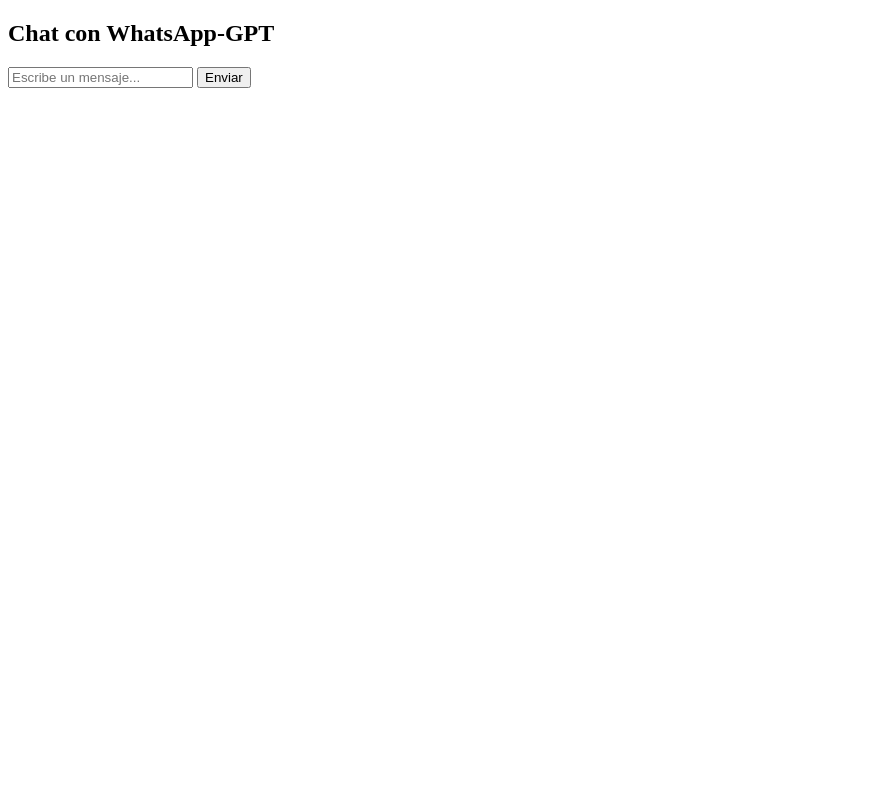
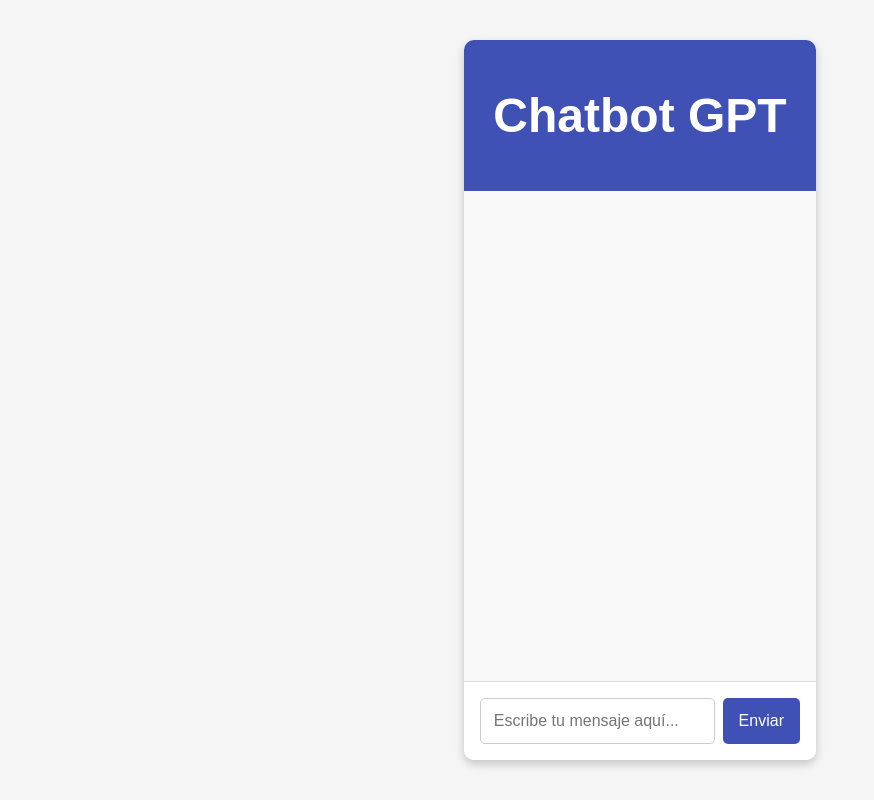
Before and after one commit to enricalicarte/whatsapp-gpt, a plain HTML site: page index.html in a window 1280 px wide. Shown: the whole page, without its empty margins (0-874 px from the left). Drawn offline with Linux system fonts and the light colour scheme.

Commit message:
Updated chatbot frontend design to full-screen layout similar to Perplexity

```diff
--- a/index.html
+++ b/index.html
@@ -3,17 +3,22 @@
 <head>
     <meta charset="UTF-8">
     <meta name="viewport" content="width=device-width, initial-scale=1.0">
-    <title>WhatsApp-GPT Chatbot</title>
-    <link rel="stylesheet" href="styles.css">
+    <title>Chatbot GPT</title>
+    <link rel="stylesheet" href="style.css">
 </head>
 <body>
-    <h2>Chat con WhatsApp-GPT</h2>
-    <div id="chat-box">
-        <!-- Aquí aparecerán los mensajes -->
+    <div id="chat-container">
+        <header id="chat-header">
+            <h1>Chatbot GPT</h1>
+        </header>
+        <main id="chat-box">
+            <!-- Los mensajes del usuario y del chatbot aparecerán aquí -->
+        </main>
+        <footer id="input-container">
+            <input type="text" id="user-input" placeholder="Escribe tu mensaje aquí..." autocomplete="off" />
+            <button onclick="sendMessage()">Enviar</button>
+        </footer>
     </div>
-    <input type="text" id="user-input" placeholder="Escribe un mensaje..." />
-    <button onclick="sendMessage()">Enviar</button>
-
     <script src="script.js"></script>
 </body>
 </html>
--- a/script.js
+++ b/script.js
@@ -1,26 +1,44 @@
 async function sendMessage() {
-    const userMessage = document.getElementById("user-input").value;
+    const userInput = document.getElementById("user-input");
+    const chatBox = document.getElementById("chat-box");
+    const userMessage = userInput.value.trim();
+
     if (!userMessage) return;
 
-    // Añadir el mensaje del usuario al chat-box
-    const chatBox = document.getElementById("chat-box");
-    chatBox.innerHTML += `<div><strong>Tú:</strong> ${userMessage}</div>`;
+    // Mostrar el mensaje del usuario
+    appendMessage(userMessage, "user");
+
+    // Limpiar el campo de entrada
+    userInput.value = "";
 
     // Enviar el mensaje al backend
-    const response = await fetch('https://tu-backend-url/whatsapp', {
-        method: 'POST',
-        headers: {
-            'Content-Type': 'application/json'
-        },
-        body: JSON.stringify({ message: userMessage })
-    });
+    try {
+        const response = await fetch("https://tu-backend-url/whatsapp", {
+            method: "POST",
+            headers: {
+                "Content-Type": "application/json",
+            },
+            body: JSON.stringify({ message: userMessage }),
+        });
 
-    const data = await response.json();
-    const assistantReply = data.reply;
+        const data = await response.json();
+        const botReply = data.reply;
 
-    // Añadir la respuesta del asistente al chat-box
-    chatBox.innerHTML += `<div><strong>WhatsApp-GPT:</strong> ${assistantReply}</div>`;
+        // Mostrar la respuesta del chatbot
+        appendMessage(botReply, "bot");
+    } catch (error) {
+        appendMessage("Error al conectar con el servidor. Inténtalo nuevamente.", "bot");
+    }
+}
 
-    // Limpiar el campo de entrada
-    document.getElementById("user-input").value = "";
+function appendMessage(message, sender) {
+    const chatBox = document.getElementById("chat-box");
+    const messageElement = document.createElement("div");
+    messageElement.classList.add("message", sender);
+    messageElement.textContent = message;
+
+    chatBox.appendChild(messageElement);
+
+    // Desplazar el chat hacia abajo
+    chatBox.scrollTop = chatBox.scrollHeight;
 }
--- a/style.css
+++ b/style.css
@@ -1,28 +1,100 @@
-body {
+/* Estilos generales */
+body, html {
+    margin: 0;
+    padding: 0;
     font-family: Arial, sans-serif;
-    background-color: #f0f0f0;
+    height: 100%;
+    display: flex;
+    justify-content: center;
+    align-items: center;
+    background-color: #f5f5f5;
+}
+
+#chat-container {
     display: flex;
     flex-direction: column;
-    align-items: center;
-    margin-top: 20px;
+    height: 90%;
+    width: 100%;
+    max-width: 600px;
+    box-shadow: 0 4px 10px rgba(0, 0, 0, 0.2);
+    background-color: #ffffff;
+    border-radius: 10px;
+    overflow: hidden;
 }
 
+/* Header del chatbot */
+#chat-header {
+    background-color: #3f51b5;
+    color: white;
+    padding: 1rem;
+    text-align: center;
+    font-size: 1.5rem;
+}
+
+/* Área de mensajes */
 #chat-box {
-    width: 90%;
-    max-width: 600px;
-    height: 400px;
+    flex-grow: 1;
+    padding: 1rem;
+    overflow-y: auto;
+    display: flex;
+    flex-direction: column;
+    gap: 0.5rem;
+    background-color: #f9f9f9;
+}
+
+/* Mensajes del chatbot */
+.message {
+    max-width: 80%;
+    padding: 0.8rem 1rem;
+    border-radius: 10px;
+    font-size: 1rem;
+    line-height: 1.5;
+}
+
+.message.user {
+    align-self: flex-end;
+    background-color: #3f51b5;
+    color: white;
+}
+
+.message.bot {
+    align-self: flex-start;
+    background-color: #e0e0e0;
+    color: #333;
+}
+
+/* Input del usuario */
+#input-container {
+    display: flex;
+    padding: 1rem;
+    gap: 0.5rem;
     background-color: #ffffff;
-    border: 1px solid #ccc;
-    padding: 10px;
-    overflow-y: scroll;
-    margin-bottom: 10px;
+    border-top: 1px solid #ddd;
 }
 
 #user-input {
-    width: 70%;
-    padding: 10px;
+    flex-grow: 1;
+    padding: 0.8rem;
+    font-size: 1rem;
+    border: 1px solid #ccc;
+    border-radius: 5px;
+}
+
+#user-input:focus {
+    outline: none;
+    border-color: #3f51b5;
 }
 
 button {
-    padding: 10px;
+    padding: 0.8rem 1rem;
+    font-size: 1rem;
+    background-color: #3f51b5;
+    color: white;
+    border: none;
+    border-radius: 5px;
+    cursor: pointer;
 }
+
+button:hover {
+    background-color: #2c3e9f;
+}
```
